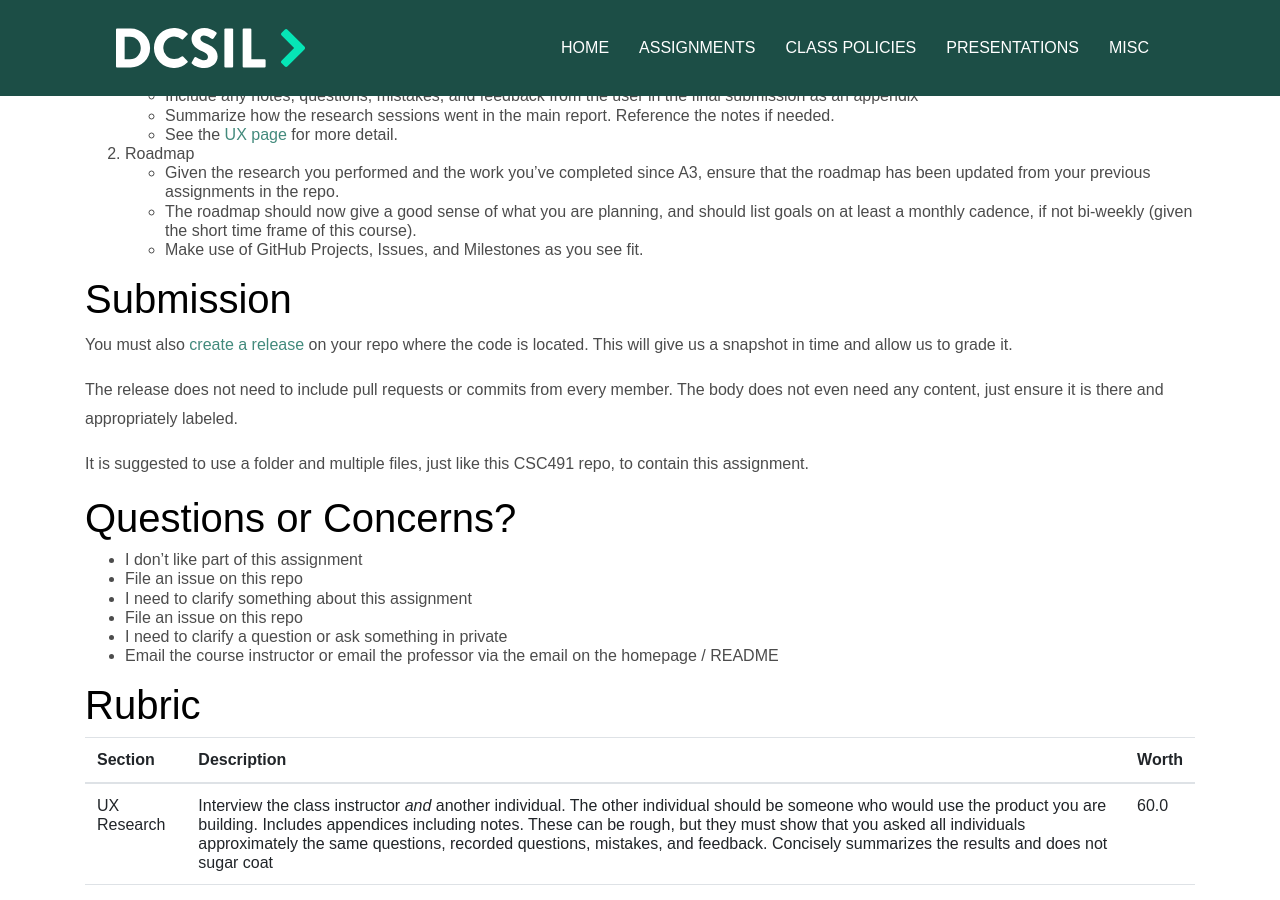
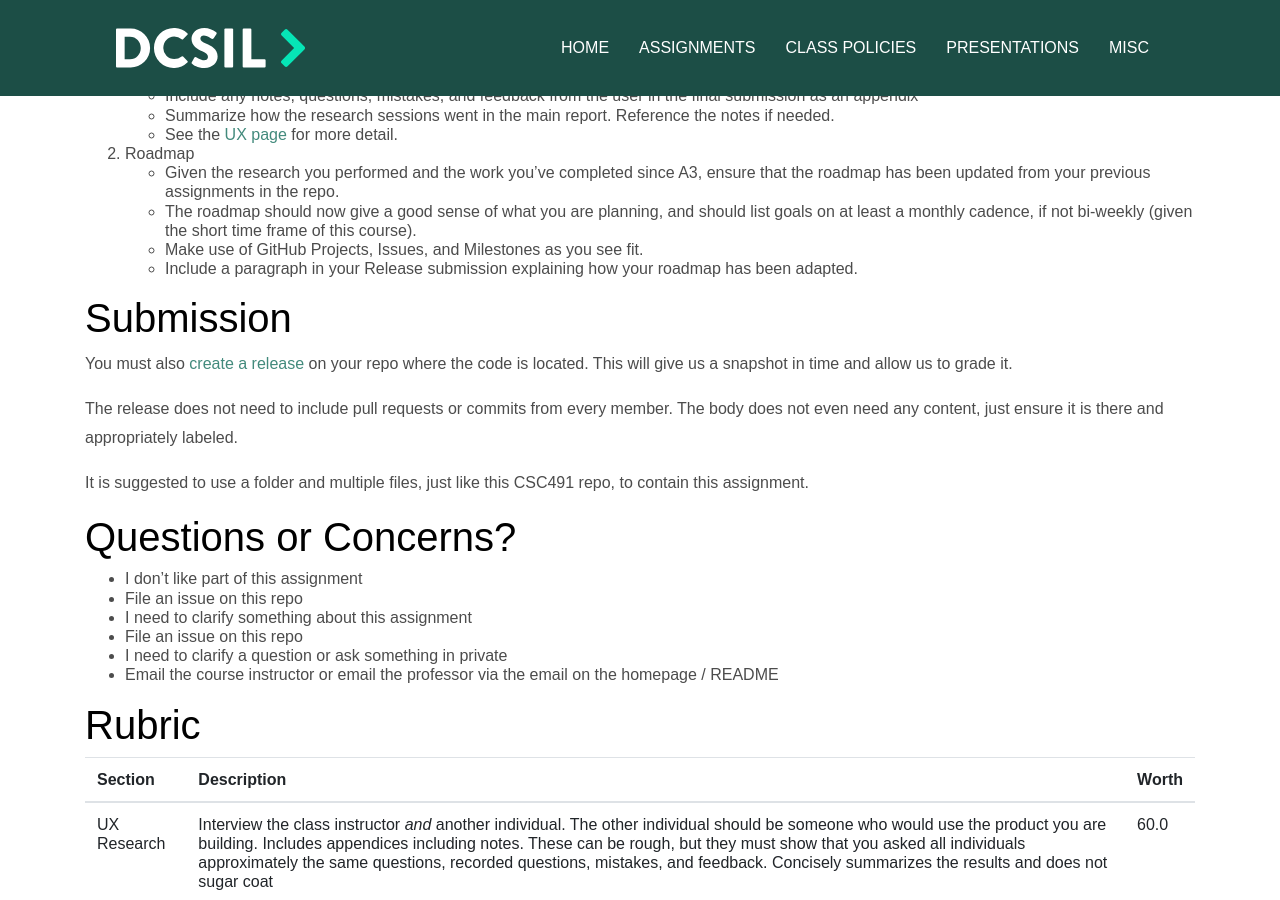
Before and after one commit to dcsil/CSC491, a Jekyll site: the page built from assignments/a4.md, in a window 1280 px wide and 900 px high, scrolled down 665 px. Built offline with Jekyll 4.4.1, drawn with Linux system fonts in a browser that asks for light colours; our own code applies the rules of GitHub Pages for plain Markdown files.

Commit message:
Update a4.md

```diff
--- a/assignments/a4.md
+++ b/assignments/a4.md
@@ -32,6 +32,7 @@ Furthermore, you should have continued working on your product and made signific
     - Given the research you performed and the work you've completed since A3, ensure that the roadmap has been updated from your previous assignments in the repo.
     - The roadmap should now give a good sense of what you are planning, and should list goals on at least a monthly cadence, if not bi-weekly (given the short time frame of this course).
     - Make use of GitHub Projects, Issues, and Milestones as you see fit.
+    - Include a paragraph in your Release submission explaining how your roadmap has been adapted.
 
 # Submission
 
```
